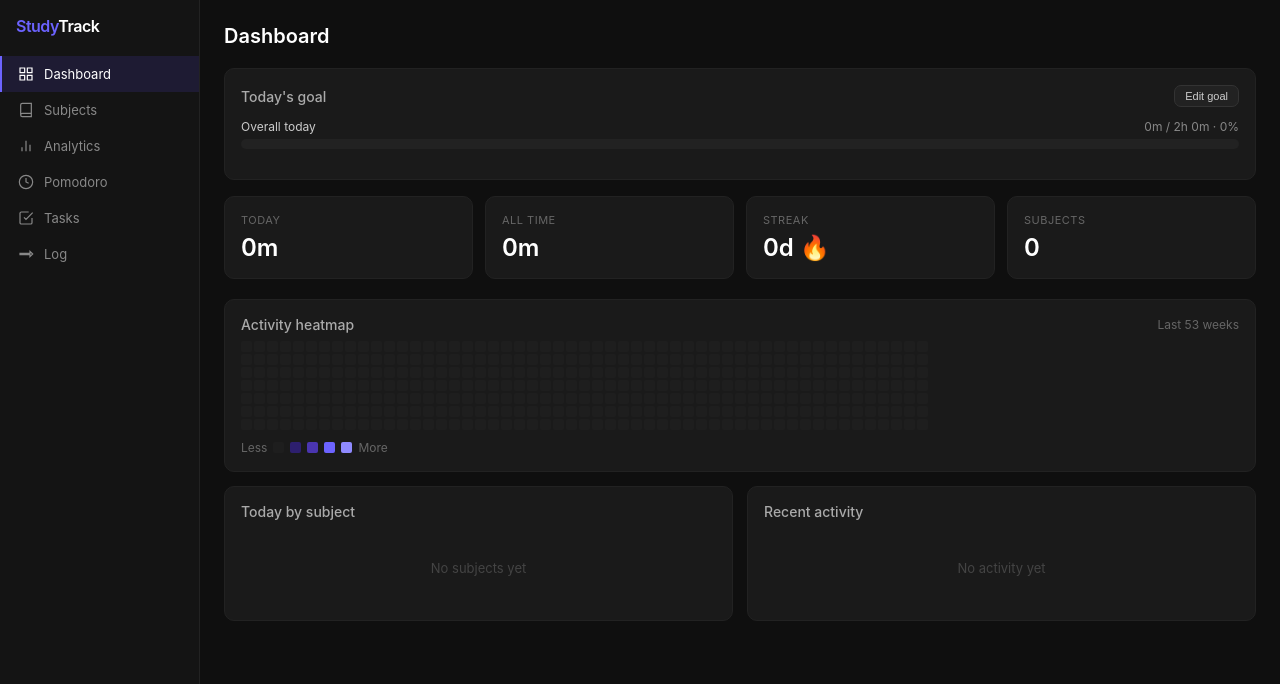
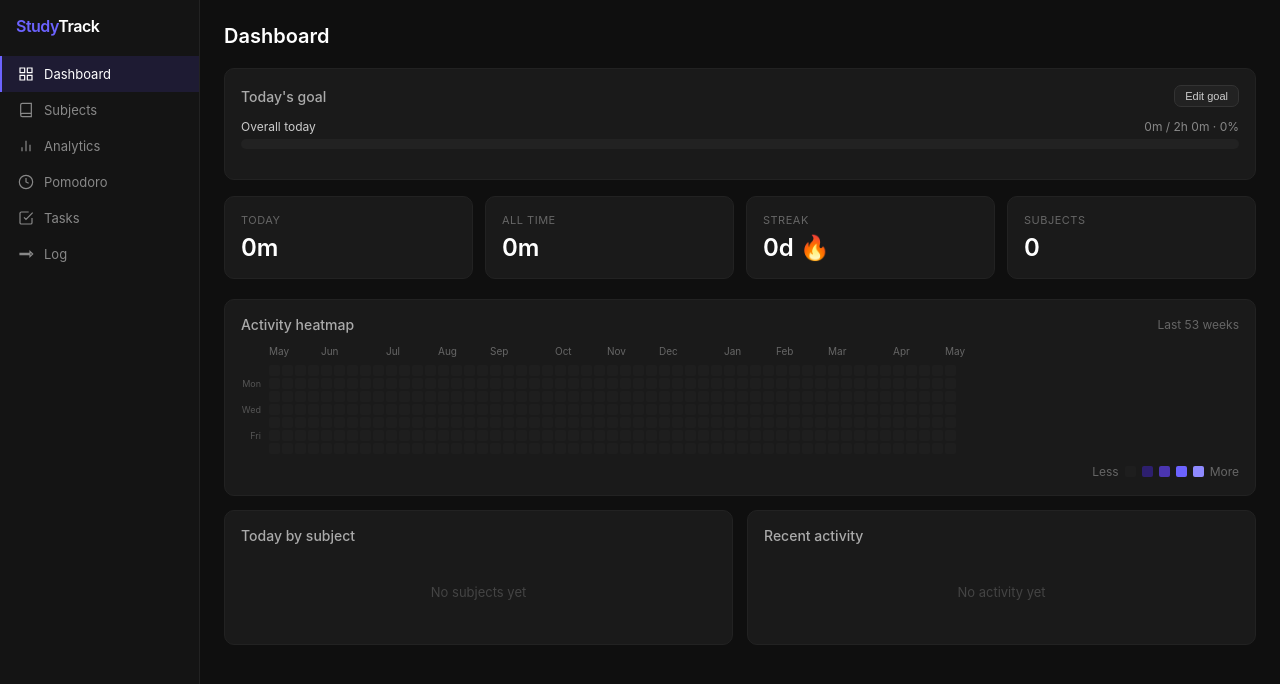
Before and after one commit to Gagan-meena/StudyTrack, a React (Create React App) app: page / in a window 1280 px wide. Shown: the top 684 px of the page. Built offline with nearby package versions, Linux system fonts and the light colour scheme.

Commit message:
update dashboard heatmap, analytics time bar chart issue and add Import/Export buttons in logs

```diff
--- a/src/components/Analytics.jsx
+++ b/src/components/Analytics.jsx
@@ -15,7 +15,7 @@ function WeeklyBarChart({ sessions, subjects, weekOffset }) {
     const datasets = subjects.map((sub) => ({
       label: sub.name,
       data: weekData.map((d) =>
-        parseFloat((sessions.filter((s) => s.subjectId === sub.id && s.date === d.key)
+        parseFloat((sessions.filter((s) => Number(s.subjectId) === Number(sub.id) && s.date === d.key)
           .reduce((a, s) => a + s.duration, 0) / 3600).toFixed(2))
       ),
       backgroundColor: sub.color + 'cc',
@@ -218,11 +218,11 @@ export default function Analytics() {
                         <div style={{ marginTop: 10 }}>
                           <div style={{ display: 'flex', justifyContent: 'space-between', fontSize: 11, color: '#666', marginBottom: 4 }}>
                             <span>Daily goal</span>
-                            <span>{fmtHM(sessions.filter((x) => x.subjectId === s.id && x.date === new Date().toISOString().slice(0, 10)).reduce((a, x) => a + x.duration, 0))} / {fmtHM(subGoal)}</span>
+                            <span>{fmtHM(sessions.filter((x) => x.subjectId === s.id && x.date === today()).reduce((a, x) => a + x.duration, 0))} / {fmtHM(subGoal)}</span>
                           </div>
                           <div className="progress-bar">
                             <div className="progress-fill" style={{
-                              width: `${Math.min(100, Math.round(sessions.filter((x) => x.subjectId === s.id && x.date === new Date().toISOString().slice(0, 10)).reduce((a, x) => a + x.duration, 0) / subGoal * 100))}%`,
+                              width: `${Math.min(100, Math.round(sessions.filter((x) => x.subjectId === s.id && x.date === today()).reduce((a, x) => a + x.duration, 0) / subGoal * 100))}%`,
                               background: s.color
                             }} />
                           </div>
--- a/src/components/Dashboard.jsx
+++ b/src/components/Dashboard.jsx
@@ -29,35 +29,84 @@ function Heatmap({ sessions }) {
     const now = new Date();
     for (let w = 52; w >= 0; w--) {
       const col = [];
-      for (let d = 6; d >= 0; d--) {
+      for (let d = 0; d < 7; d++) {
         const dt = new Date(now);
-        dt.setDate(dt.getDate() - (w * 7 + d));
+        dt.setDate(dt.getDate() - (w * 7 + (6 - d)));
         const k = dateKey(dt);
         const dur = sessions.filter((s) => s.date === k).reduce((a, s) => a + s.duration, 0);
         const hrs = dur / 3600;
-        col.push({ key: k, level: hrs === 0 ? 0 : hrs < 1 ? 1 : hrs < 2 ? 2 : hrs < 4 ? 3 : 4 });
+        col.push({ key: k, level: hrs === 0 ? 0 : hrs < 1 ? 1 : hrs < 2 ? 2 : hrs < 4 ? 3 : 4, day: dt.getDay(), date: dt });
       }
       data.push(col);
     }
     return data;
   }, [sessions]);
 
+  // Build month labels
+  const monthLabels = useMemo(() => {
+    const labels = [];
+    let lastMonth = -1;
+    cells.forEach((col, wi) => {
+      const month = col[0].date.getMonth();
+      if (month !== lastMonth) {
+        labels.push({ wi, label: col[0].date.toLocaleString('default', { month: 'short' }) });
+        lastMonth = month;
+      }
+    });
+    return labels;
+  }, [cells]);
+
+  const DAY_LABELS = ['Sun', 'Mon', 'Tue', 'Wed', 'Thu', 'Fri', 'Sat'];
+  const CELL = 13; // cell size + gap
+
   return (
     <div className="card">
-      <div className="flex-between" style={{ marginBottom: 8 }}>
+      <div className="flex-between" style={{ marginBottom: 12 }}>
         <h2 style={{ marginBottom: 0 }}>Activity heatmap</h2>
         <span className="text-sm">Last 53 weeks</span>
       </div>
-      <div className="heatmap">
-        {cells.map((col, ci) => (
-          <div key={ci} className="hm-col">
-            {col.map((cell, ri) => (
-              <div key={ri} className="hm-cell" data-l={cell.level} title={cell.key} />
+
+      <div style={{ display: 'flex', gap: 4 }}>
+        {/* Day labels on left */}
+        <div style={{ display: 'flex', flexDirection: 'column', gap: 2, paddingTop: 20 }}>
+          {['', 'Mon', '', 'Wed', '', 'Fri', ''].map((label, i) => (
+            <div key={i} style={{ height: 11, fontSize: 9, color: '#555', lineHeight: '11px', width: 24, textAlign: 'right', paddingRight: 4 }}>
+              {label}
+            </div>
+          ))}
+        </div>
+
+        {/* Chart area */}
+        <div style={{ flex: 1, overflowX: 'auto' }}>
+          {/* Month labels */}
+          <div style={{ display: 'flex', marginBottom: 4, position: 'relative', height: 16 }}>
+            {monthLabels.map(({ wi, label }) => (
+              <div key={wi} style={{ position: 'absolute', left: wi * CELL, fontSize: 10, color: '#666' }}>
+                {label}
+              </div>
             ))}
           </div>
-        ))}
+
+          {/* Grid */}
+          <div style={{ display: 'flex', gap: 2 }}>
+            {cells.map((col, ci) => (
+              <div key={ci} style={{ display: 'flex', flexDirection: 'column', gap: 2 }}>
+                {col.map((cell, ri) => (
+                  <div
+                    key={ri}
+                    className="hm-cell"
+                    data-l={cell.level}
+                    title={`${cell.key}: ${cell.level === 0 ? 'No study' : ''}`}
+                  />
+                ))}
+              </div>
+            ))}
+          </div>
+        </div>
       </div>
-      <div style={{ display: 'flex', gap: 6, marginTop: 6, alignItems: 'center' }}>
+
+      {/* Legend */}
+      <div style={{ display: 'flex', gap: 6, marginTop: 10, alignItems: 'center', justifyContent: 'flex-end' }}>
         <span className="text-sm">Less</span>
         {[0, 1, 2, 3, 4].map((l) => <div key={l} className="hm-cell" data-l={l} />)}
         <span className="text-sm">More</span>
@@ -89,8 +138,8 @@ export default function Dashboard() {
 
   const subTotals = subjects.map((sub) => ({
     ...sub,
-    total: sessions.filter((s) => s.subjectId === sub.id).reduce((a, s) => a + s.duration, 0),
-    todayTime: todaySessions.filter((s) => s.subjectId === sub.id).reduce((a, s) => a + s.duration, 0),
+    total: sessions.filter((s) => Number(s.subjectId) === Number(sub.id)).reduce((a, s) => a + s.duration, 0),
+    todayTime: todaySessions.filter((s) => Number(s.subjectId) === Number(sub.id)).reduce((a, s) => a + s.duration, 0),
   })).sort((a, b) => b.todayTime - a.todayTime);
 
   const saveGoal = () => {
--- a/src/components/Log.jsx
+++ b/src/components/Log.jsx
@@ -3,7 +3,7 @@ import { useStudy } from '../context/StudyContext';
 import { today } from '../utils';
 
 export default function Log() {
-  const { logs, sessions, subjects } = useStudy();
+  const { logs, setLogs, sessions, setSessions, subjects, setSubjects, tasks, setTasks } = useStudy();
 
   const grouped = {};
   logs.forEach((l) => {
@@ -12,8 +12,54 @@ export default function Log() {
   });
   const days = Object.keys(grouped).sort((a, b) => b.localeCompare(a));
 
+  const migrateData = (data) => {
+    if (data.subjects) {
+      data.subjects = data.subjects.map(s => ({
+        id: s.id || Date.now(),
+        name: s.name || 'Unnamed',
+        color: s.color || '#6c63ff',
+        topics: s.topics || [],
+        created: s.created || today(),
+      }));
+    }
+    if (data.sessions) {
+      data.sessions = data.sessions.map(s => ({
+        id: s.id || Date.now(),
+        subjectId: Number(s.subjectId),
+        duration: s.duration || 0,
+        date: s.date || today(),
+        ts: s.ts || Date.now(),
+      }));
+    }
+    if (data.tasks) {
+      data.tasks = data.tasks.map(t => ({
+        id: t.id || Date.now(),
+        text: t.text || '',
+        done: t.done || false,
+        priority: t.priority || 'medium',
+        created: t.created || today(),
+      }));
+    }
+    if (data.logs) {
+      data.logs = data.logs.map(l => ({
+        id: l.id || Date.now(),
+        text: l.text || '',
+        color: l.color || '#6c63ff',
+        time: l.time || '00:00',
+        date: l.date || today(),
+      }));
+    }
+    return data;
+  };
+
   const exportData = () => {
-    const data = { subjects, sessions, logs, exported: new Date().toISOString() };
+    const data = {
+      subjects,
+      sessions,
+      logs,
+      tasks,
+      exported: new Date().toISOString(),
+    };
     const blob = new Blob([JSON.stringify(data, null, 2)], { type: 'application/json' });
     const a = document.createElement('a');
     a.href = URL.createObjectURL(blob);
@@ -21,11 +67,38 @@ export default function Log() {
     a.click();
   };
 
+  const importData = (e) => {
+    const file = e.target.files[0];
+    if (!file) return;
+    const reader = new FileReader();
+    reader.onload = (ev) => {
+      try {
+        const raw = JSON.parse(ev.target.result);
+        const data = migrateData(raw);
+        if (data.subjects) setSubjects(data.subjects);
+        if (data.sessions) setSessions(data.sessions);
+        if (data.logs) setLogs(data.logs);
+        if (data.tasks) setTasks(data.tasks);
+        alert('✅ Data imported successfully!');
+      } catch {
+        alert('❌ Invalid file. Please use a StudyTrack export file.');
+      }
+    };
+    reader.readAsText(file);
+    e.target.value = '';
+  };
+
   return (
     <div>
       <div className="flex-between mb-16">
         <h1 style={{ marginBottom: 0 }}>Activity Log</h1>
-        <button className="btn" onClick={exportData}>⬇ Export JSON</button>
+        <div className="flex gap-8">
+          <label className="btn" style={{ cursor: 'pointer' }}>
+            ⬆ Import JSON
+            <input type="file" accept=".json" onChange={importData} style={{ display: 'none' }} />
+          </label>
+          <button className="btn" onClick={exportData}>⬇ Export JSON</button>
+        </div>
       </div>
 
       {days.length === 0
--- a/src/components/Pomodoro.jsx
+++ b/src/components/Pomodoro.jsx
@@ -21,7 +21,6 @@ export default function Pomodoro() {
 
   const r = 58, cx = 70, cy = 70;
   const circ = 2 * Math.PI * r;
-
 useEffect(() => {
   if (pomState.running) {
     intervalRef.current = setInterval(() => {
@@ -29,10 +28,12 @@ export default function Pomodoro() {
         if (!p.running) return p;
         const ne = p.elapsed + 1;
         if (ne >= modeTime[p.mode]) {
+          setTimeout(() => {
             if (p.mode === 'focus' && p.subjectId) logSession(p.subjectId, modeTime.focus);
+            addLog(`Pomodoro ${p.mode} complete`, '#6c63ff');
+          }, 0);
           const nc = p.mode === 'focus' ? p.cycles + 1 : p.cycles;
           const nm = p.mode === 'focus' ? (nc % 4 === 0 ? 'long' : 'short') : 'focus';
-            addLog(`Pomodoro ${p.mode} complete`, '#6c63ff');
           return { ...p, elapsed: 0, running: false, mode: nm, cycles: nc };
         }
         return { ...p, elapsed: ne };
@@ -99,7 +100,7 @@ export default function Pomodoro() {
             <label className="form-label">Studying subject</label>
             <select
               value={pomState.subjectId || ''}
-              onChange={(e) => setPomState((p) => ({ ...p, subjectId: e.target.value || null }))}
+              onChange={(e) => setPomState((p) => ({ ...p, subjectId: e.target.value ? Number(e.target.value) : null }))}
             >
               <option value="">— Select subject —</option>
               {subjects.map((s) => <option key={s.id} value={s.id}>{s.name}</option>)}
--- a/src/components/Subjects.jsx
+++ b/src/components/Subjects.jsx
@@ -62,7 +62,7 @@ export default function Subjects() {
           {subjects.length === 0
             ? <div className="card empty-state">No subjects yet. Add one to get started.</div>
             : subjects.map((sub) => {
-              const tot = sessions.filter((s) => s.subjectId === sub.id).reduce((a, s) => a + s.duration, 0);
+              const tot = sessions.filter((s) => Number(s.subjectId) === Number(sub.id)).reduce((a, s) => a + s.duration, 0);
               const prog = sub.topics?.length
                 ? Math.round(sub.topics.filter((t) => t.done).length / sub.topics.length * 100)
                 : 0;
--- a/src/context/StudyContext.js
+++ b/src/context/StudyContext.js
@@ -28,11 +28,12 @@ export function StudyProvider({ children }) {
   }, [setLogs]);
 
   const logSession = useCallback((subjectId, duration) => {
+    const numId = Number(subjectId);
     setSessions((s) => [
       ...s,
       { id: Date.now(), subjectId, duration, date: today(), ts: Date.now() },
     ]);
-    const sub = subjects.find((s) => s.id === subjectId);
+    const sub = subjects.find((s) => s.id === numId);
     if (sub) addLog(`Studied ${sub.name} for ${Math.floor(duration / 60)}m`, sub.color);
   }, [subjects, setSessions, addLog]);
 
--- a/src/utils.js
+++ b/src/utils.js
@@ -9,11 +9,12 @@ export function fmtHM(seconds) {
 }
 
 export function today() {
-  return new Date().toISOString().slice(0, 10);
+  const d = new Date();
+  return `${d.getFullYear()}-${String(d.getMonth()+1).padStart(2,'0')}-${String(d.getDate()).padStart(2,'0')}`;
 }
 
 export function dateKey(date) {
-  return date.toISOString().slice(0, 10);
+  return `${date.getFullYear()}-${String(date.getMonth()+1).padStart(2,'0')}-${String(date.getDate()).padStart(2,'0')}`;
 }
 
 export function getWeekDays(weekOffset = 0) {
```
Also changed, not shown: 1 other file (tests, documents, lock files or other folders). Lines whose indentation alone changed are shown as unchanged.
